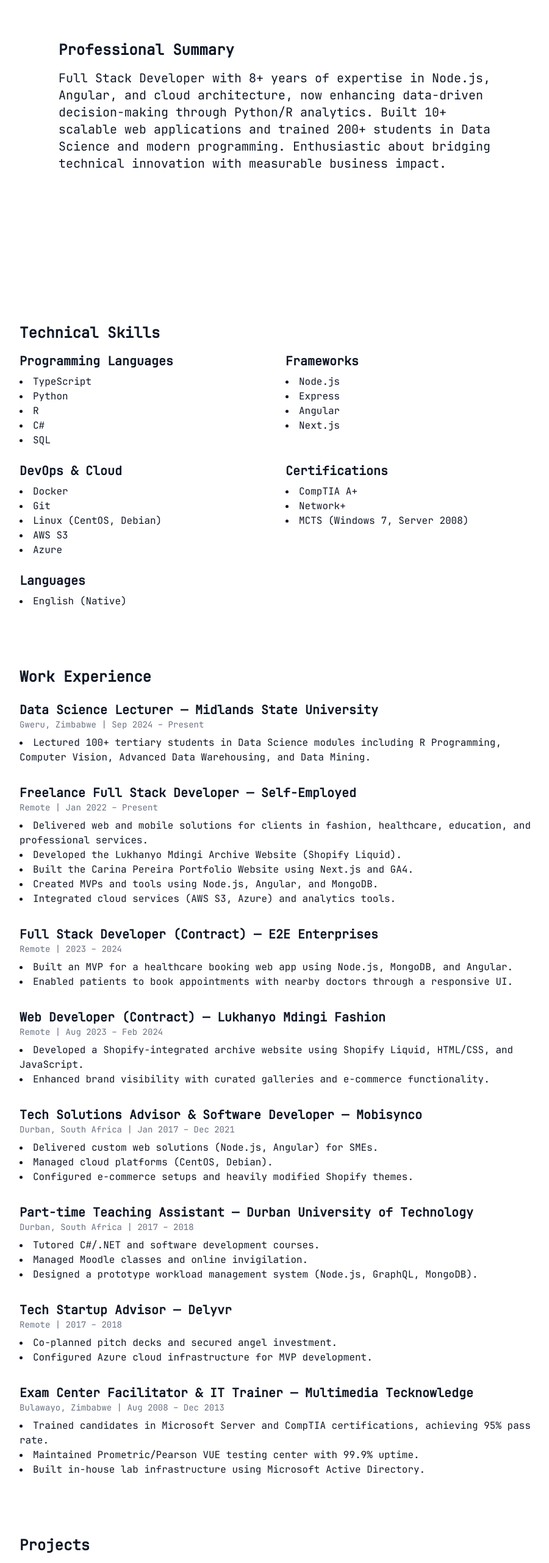
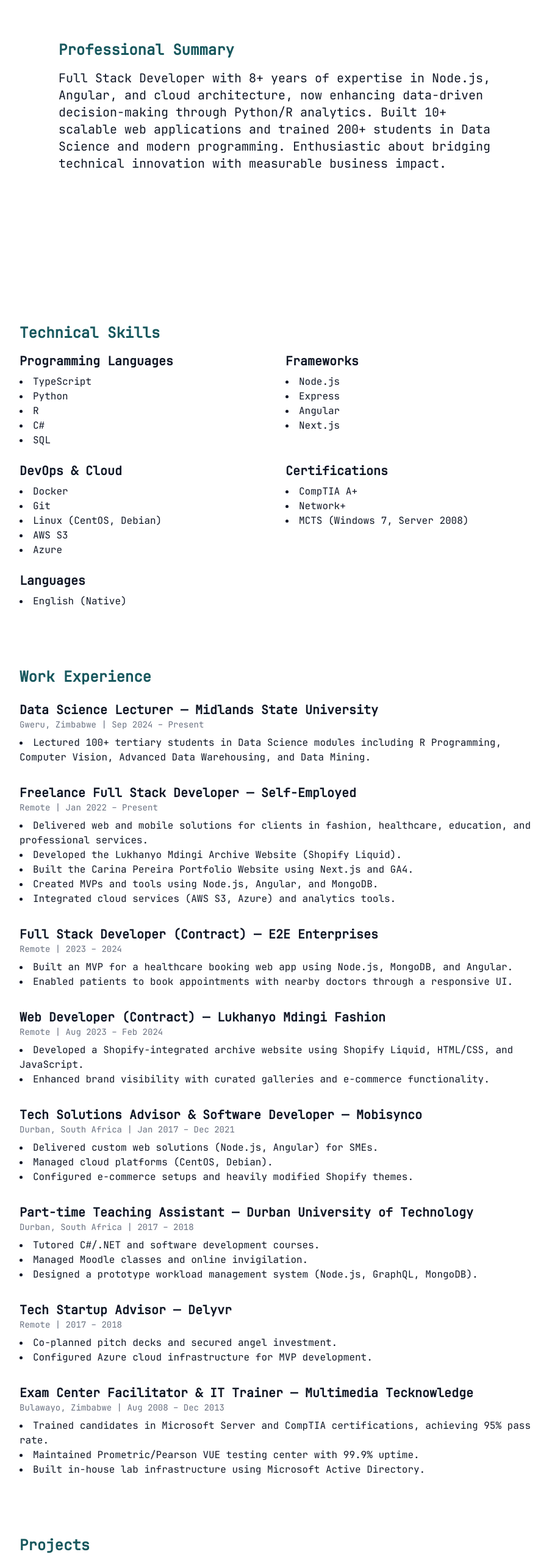
Before and after one commit to Psyfo/mahlangu-dev, a Next.js app: page / in a window 1280 px wide. Shown: the part 934-3497 px from the top of the page at 61% size, without its empty margins (184-1084 px from the left). Built offline with nearby package versions, Linux system fonts and the light colour scheme.

Commit message:
Update headings in multiple components to use midnight green color

```diff
--- a/src/app/(public)/components/Education.tsx
+++ b/src/app/(public)/components/Education.tsx
@@ -13,7 +13,7 @@ export default function Education() {
         initial={{ y: 40, opacity: 0 }}
         animate={inView ? { y: 0, opacity: 1 } : {}}
         transition={{ duration: 0.6, ease: 'easeOut' }}
-        className='text-2xl font-bold mb-4'
+        className='text-2xl font-bold mb-4 text-[var(--midnight-green)]' // midnight green
       >
         Education
       </motion.h2>
--- a/src/app/(public)/components/ProfessionalSummary.tsx
+++ b/src/app/(public)/components/ProfessionalSummary.tsx
@@ -16,7 +16,7 @@ export default function ProfessionalSummary() {
         initial={{ y: 40, opacity: 0 }}
         animate={inView ? { y: 0, opacity: 1 } : {}}
         transition={{ duration: 0.6, ease: 'easeOut' }}
-        className='mb-4 font-bold text-2xl'
+        className='mb-4 font-bold text-2xl text-[var(--midnight-green)]'
       >
         Professional Summary
       </motion.h2>
--- a/src/app/(public)/components/Projects.tsx
+++ b/src/app/(public)/components/Projects.tsx
@@ -50,7 +50,7 @@ export default function Projects() {
         initial={{ y: 40, opacity: 0 }}
         animate={inView ? { y: 0, opacity: 1 } : {}}
         transition={{ duration: 0.6, ease: 'easeOut' }}
-        className='text-2xl font-bold mb-4'
+        className='text-2xl font-bold mb-4 text-[var(--midnight-green)]'
       >
         Projects
       </motion.h2>
--- a/src/app/(public)/components/TechnicalSkills.tsx
+++ b/src/app/(public)/components/TechnicalSkills.tsx
@@ -30,7 +30,7 @@ export default function TechnicalSkills() {
         initial={{ y: 40, opacity: 0 }}
         animate={inView ? { y: 0, opacity: 1 } : {}}
         transition={{ duration: 0.6, ease: 'easeOut' }}
-        className='text-2xl font-bold mb-4'
+        className='text-2xl font-bold mb-4 text-[var(--midnight-green)]'
       >
         Technical Skills
       </motion.h2>
--- a/src/app/(public)/components/WorkExperience.tsx
+++ b/src/app/(public)/components/WorkExperience.tsx
@@ -105,7 +105,7 @@ export default function WorkExperience() {
         initial={{ y: 40, opacity: 0 }}
         animate={inView ? { y: 0, opacity: 1 } : {}}
         transition={{ duration: 0.6, ease: 'easeOut' }}
-        className='text-2xl font-bold mb-6'
+        className='text-2xl font-bold mb-6 text-[var(--midnight-green)]'
       >
         Work Experience
       </motion.h2>
```
